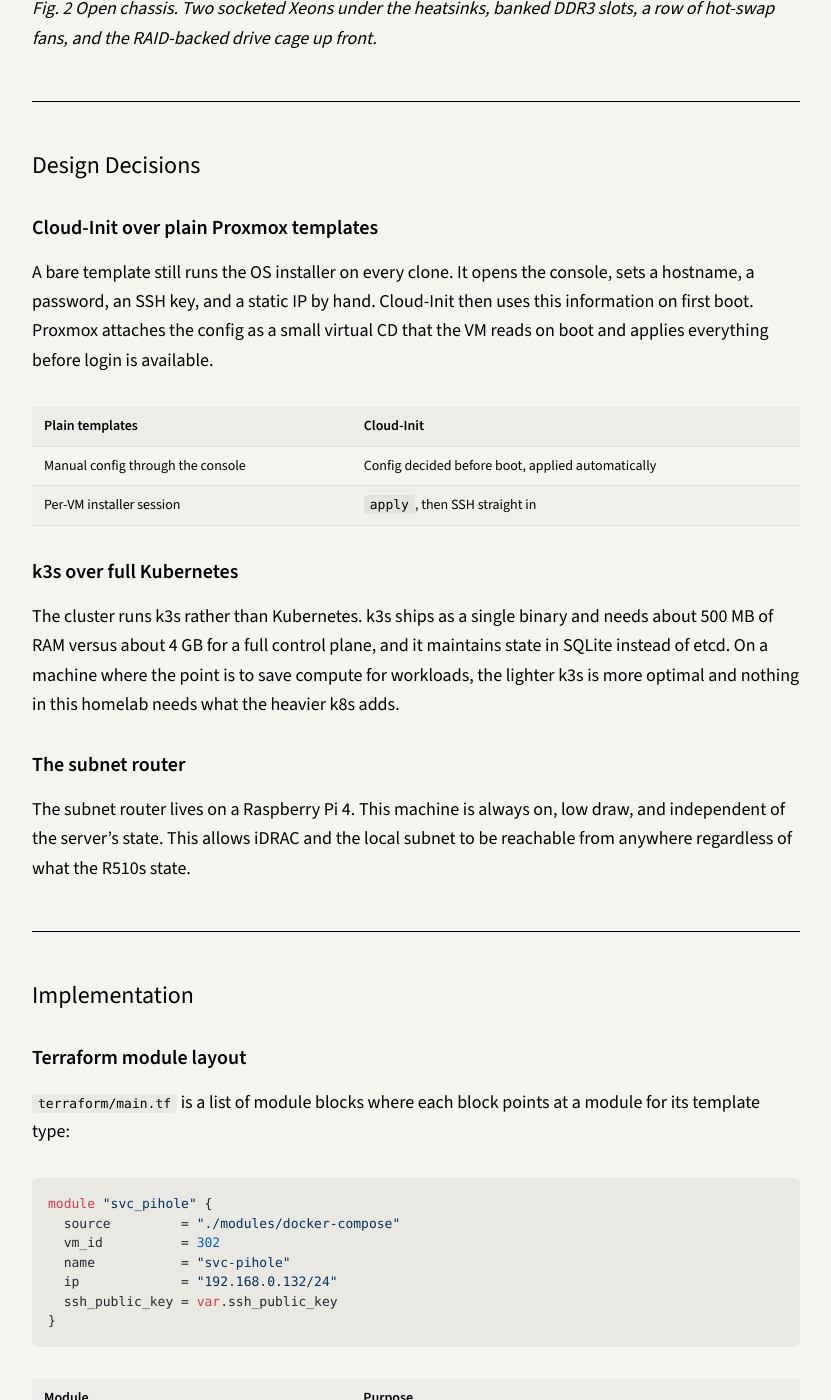
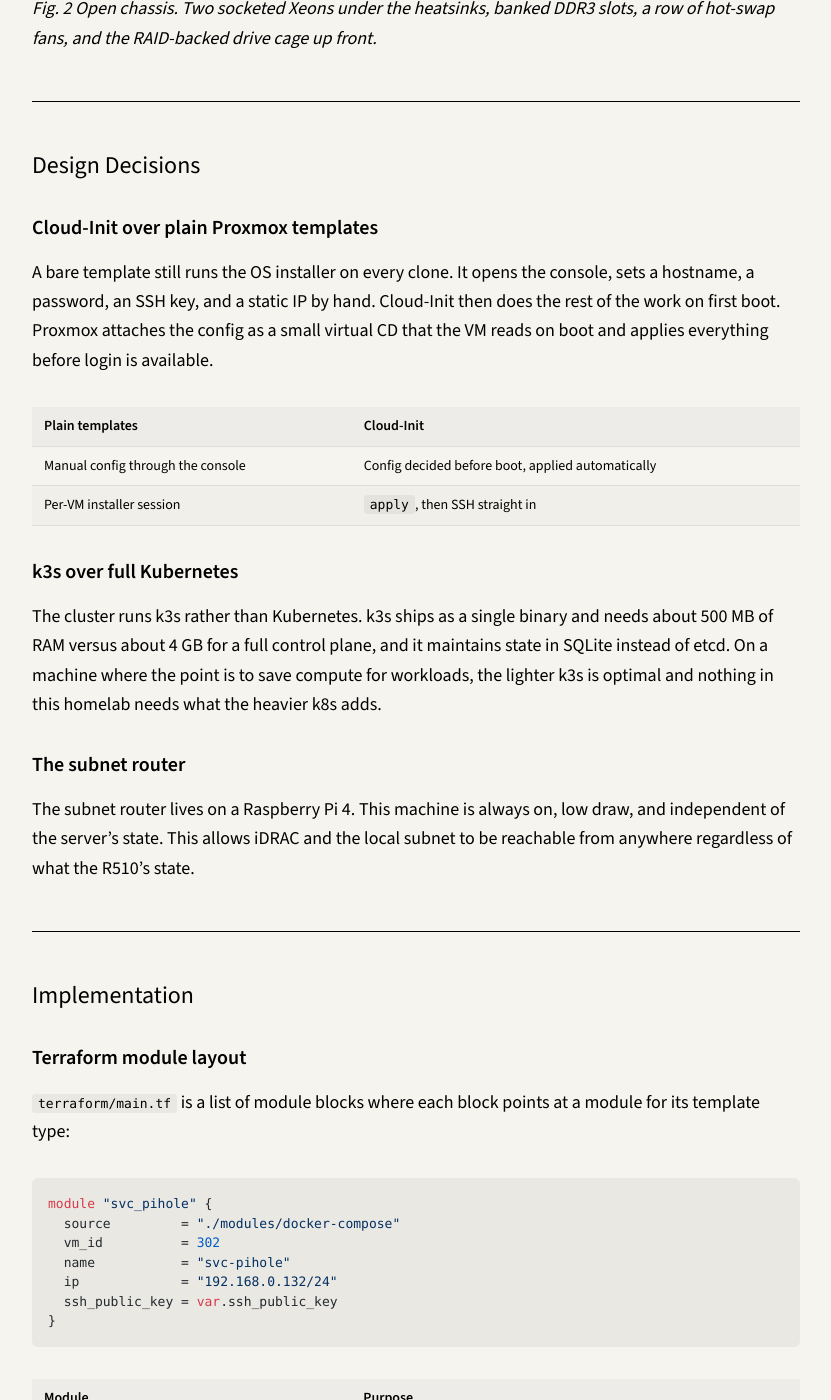
Before and after one commit to ethan-howes/ethan-howes.github.io, a Jekyll site: the page built from projects/proxmox-datacenter.md, in a window 1280 px wide and 1400 px high, scrolled down 3498 px. Shown: the whole window, without its empty margins (224-1055 px from the left). Built offline with Jekyll 4.4.1, drawn with Linux system fonts in a browser that asks for light colours; some of the changed text lies outside the part shown.

Commit message:
content: fixed typos

```diff
--- a/projects/proxmox-datacenter.md
+++ b/projects/proxmox-datacenter.md
@@ -58,7 +58,7 @@ outside the box to keep it reachable for out-of-band recovery.
 #### Cloud-Init over plain Proxmox templates
 
 A bare template still runs the OS installer on every clone. It opens the console, sets
-a hostname, a password, an SSH key, and a static IP by hand. Cloud-Init then uses this information
+a hostname, a password, an SSH key, and a static IP by hand. Cloud-Init then does the rest of the work
 on first boot. Proxmox attaches the config as a small virtual CD that
 the VM reads on boot and applies everything before login is available.
 
@@ -72,14 +72,14 @@ the VM reads on boot and applies everything before login is available.
 The cluster runs k3s rather than Kubernetes. k3s ships as a single
 binary and needs about 500&nbsp;MB of RAM versus about 4&nbsp;GB for a full
 control plane, and it maintains state in SQLite instead of etcd. On a machine where the
-point is to save compute for workloads, the lighter k3s is more optimal and nothing
+point is to save compute for workloads, the lighter k3s is optimal and nothing
 in this homelab needs what the heavier k8s adds.
 
 #### The subnet router
 
 The subnet router lives on a Raspberry Pi 4. This machine is always on, low draw,
 and independent of the server's state. This allows iDRAC and the local subnet to
-be reachable from anywhere regardless of what the R510s state.
+be reachable from anywhere regardless of what the R510's state.
 
 ---
 
```
Also changed, not shown: other parts of projects/proxmox-datacenter.md (+3 -3 lines).
